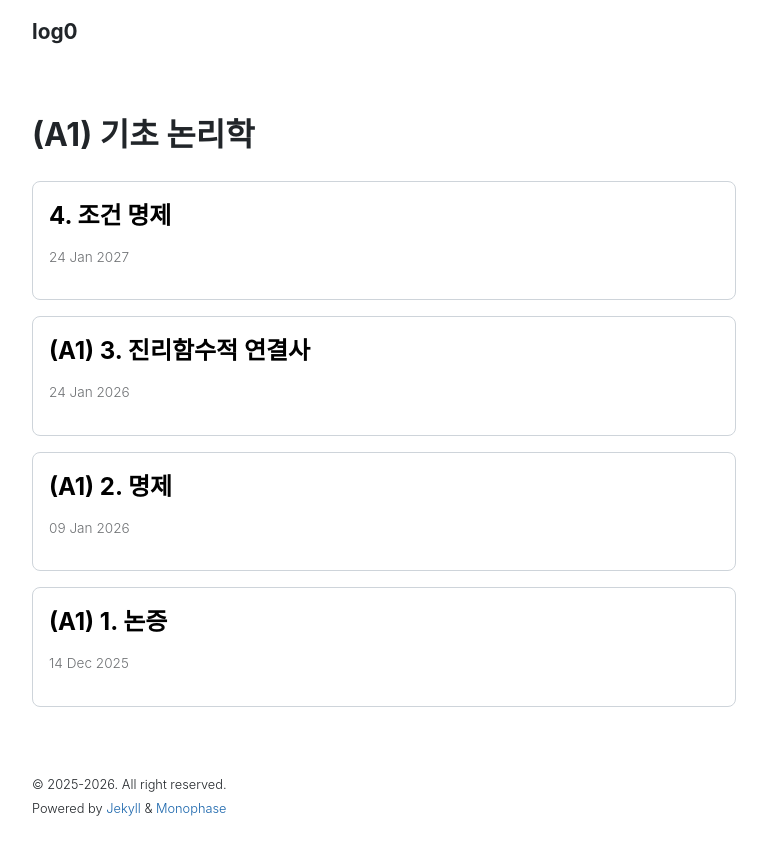
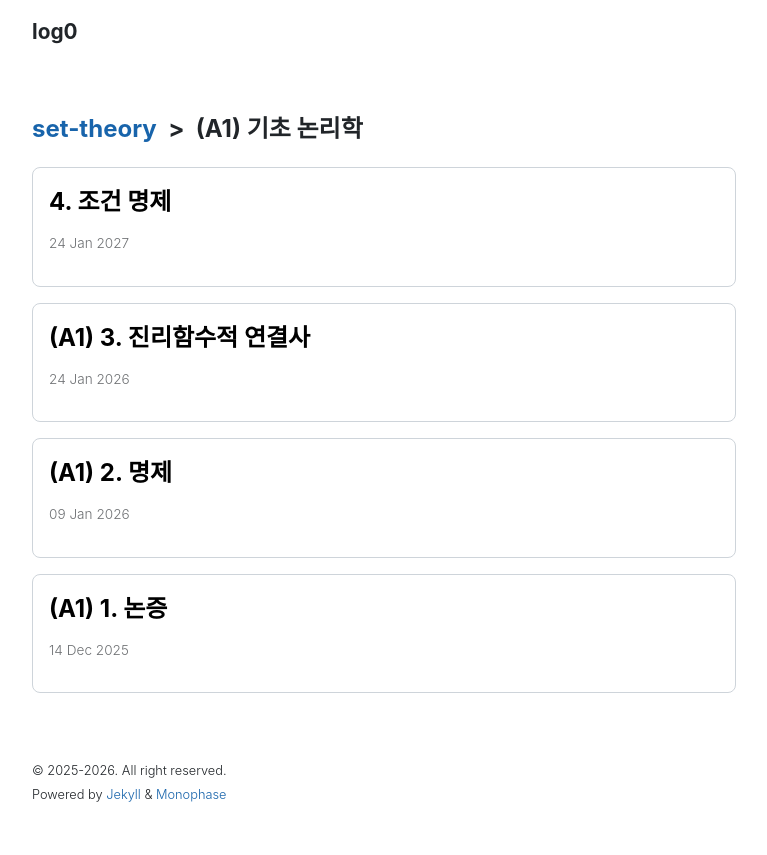
Before and after one commit to Log-zero/Log-zero.github.io, a Jekyll site: the page built from categories/set-theory/basic-logic.md, in a window 1280 px wide. Shown: the top 855 px of the page, without its empty margins (256-1023 px from the left). Built offline with Jekyll 4.4.1, drawn with Linux system fonts in a browser that asks for light colours; nearby versions of some CDN libraries.

Commit message:
categories

```diff
--- a/_layouts/post-list.html
+++ b/_layouts/post-list.html
@@ -59,7 +59,13 @@ layout: default
 
   {% assign posts = posts | where: "subcategory", page.subcategory %}
 
-  <h1 class="page-title">{{ page.title }}</h1>
+  <h2 class="breadcrumb-title">
+    <a href="/categories/{{ page.category }}/">
+      {{ site.data.category_names[page.category] | default: page.category }}
+    </a>
+    &nbsp;&gt;&nbsp;
+    {{ page.title }}
+  </h2>
 
   <div class="posts">
     {% for post in posts %}
```
